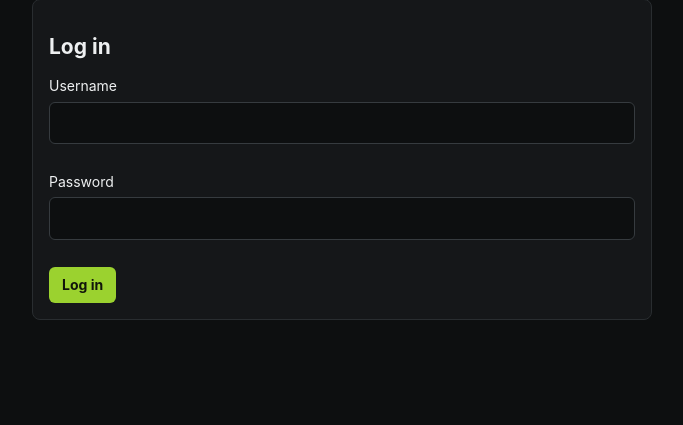
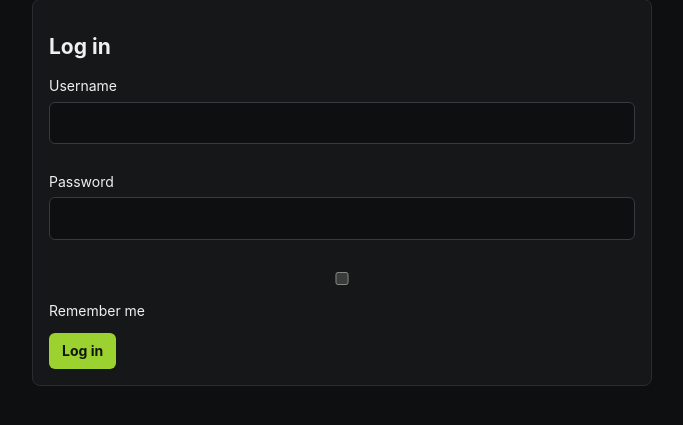
Before and after one commit to shiggsy365/digest, a FastAPI app: template digest/templates/modern/login.html in a window 1280 px wide. Shown: the part 128-553 px from the top of the page, without its empty margins (298-981 px from the left). Run offline with FastAPI, Linux system fonts and the light colour scheme; the template is opened without the code that fills it, so the values that code supplies are empty; parts of the project's set-up code (start-up, migrations or seed data) failed here and were passed over; some libraries are stand-ins or nearby versions.

Commit message:
Release Digest 1.0.3

```diff
--- a/digest/main.py
+++ b/digest/main.py
@@ -109,6 +109,25 @@ app.add_middleware(
     same_site="lax",
     https_only=settings.public_url.startswith("https://"),
 )
+
+
+@app.middleware("http")
+async def choose_session_lifetime(request: Request, call_next):
+    """Use a browser-session cookie unless the user explicitly asks to be remembered."""
+    response = await call_next(request)
+    if not request.session.get("remember_me"):
+        response.raw_headers = [
+            (
+                name,
+                re.sub(rb"; Max-Age=\d+", b"", value, flags=re.IGNORECASE)
+                if name.lower() == b"set-cookie" and value.startswith(b"session=")
+                else value,
+            )
+            for name, value in response.raw_headers
+        ]
+    return response
+
+
 base = Path(__file__).parent
 app.mount("/static", StaticFiles(directory=base / "static"), name="static")
 templates = Jinja2Templates(directory=base / "templates")
@@ -467,6 +486,7 @@ def login(
     username: Annotated[str, Form()],
     password: Annotated[str, Form()],
     form_csrf: Annotated[str, Form()],
+    remember_me: Annotated[str | None, Form()] = None,
 ):
     check_csrf(request, form_csrf)
     user = db.scalar(select(User).where(func.lower(User.username) == username.strip().lower()))
@@ -475,9 +495,15 @@ def login(
             AuditEvent(level="warning", event="login", message=f"Failed login for {username[:80]}")
         )
         db.commit()
-        return render(request, "login.html", {"error": "Invalid username or password."})
+        return render(
+            request,
+            "login.html",
+            {"error": "Invalid username or password.", "remember_me": bool(remember_me)},
+        )
     request.session.clear()
     request.session["user_id"] = user.id
+    if remember_me:
+        request.session["remember_me"] = True
     db.add(AuditEvent(event="login", user_id=user.id, message="Login successful"))
     db.commit()
     return RedirectResponse("/", 303)
--- a/digest/templates/ereader/login.html
+++ b/digest/templates/ereader/login.html
@@ -1 +1 @@
-{% extends "ereader/base.html" %}{% block title %}Log in · Digest{% endblock %}{% block content %}<h2>Log in</h2>{% if error %}<p class="error">{{ error }}</p>{% endif %}<form method="post"><input type="hidden" name="form_csrf" value="{{ csrf }}"><label>Username<input name="username" required autocomplete="username"></label><label>Password<input name="password" type="password" required autocomplete="current-password"></label><button>Log in</button></form>{% endblock %}
+{% extends "ereader/base.html" %}{% block title %}Log in · Digest{% endblock %}{% block content %}<h2>Log in</h2>{% if error %}<p class="error">{{ error }}</p>{% endif %}<form method="post"><input type="hidden" name="form_csrf" value="{{ csrf }}"><label>Username<input name="username" required autocomplete="username"></label><label>Password<input name="password" type="password" required autocomplete="current-password"></label><label><input name="remember_me" type="checkbox" value="true"{% if remember_me %} checked{% endif %}> Remember me</label><button>Log in</button></form>{% endblock %}
--- a/digest/templates/modern/login.html
+++ b/digest/templates/modern/login.html
@@ -1 +1 @@
-{% extends "modern/base.html" %}{% block title %}Log in · Digest{% endblock %}{% block content %}<section class="card"><h2>Log in</h2>{% if error %}<p class="error">{{ error }}</p>{% endif %}<form method="post"><input type="hidden" name="form_csrf" value="{{ csrf }}"><label>Username<input name="username" required autocomplete="username"></label><label>Password<input name="password" type="password" required autocomplete="current-password"></label><button>Log in</button></form></section>{% endblock %}
+{% extends "modern/base.html" %}{% block title %}Log in · Digest{% endblock %}{% block content %}<section class="card"><h2>Log in</h2>{% if error %}<p class="error">{{ error }}</p>{% endif %}<form method="post"><input type="hidden" name="form_csrf" value="{{ csrf }}"><label>Username<input name="username" required autocomplete="username"></label><label>Password<input name="password" type="password" required autocomplete="current-password"></label><label class="checkbox-label"><input name="remember_me" type="checkbox" value="true"{% if remember_me %} checked{% endif %}> Remember me</label><button>Log in</button></form></section>{% endblock %}
--- a/pyproject.toml
+++ b/pyproject.toml
@@ -4,7 +4,7 @@ build-backend = "setuptools.build_meta"
 
 [project]
 name = "digest-library"
-version = "1.0.2"
+version = "1.0.3"
 description = "Self-hosted ebook library, metadata, discovery, and device delivery"
 requires-python = ">=3.12"
 dependencies = [
```
